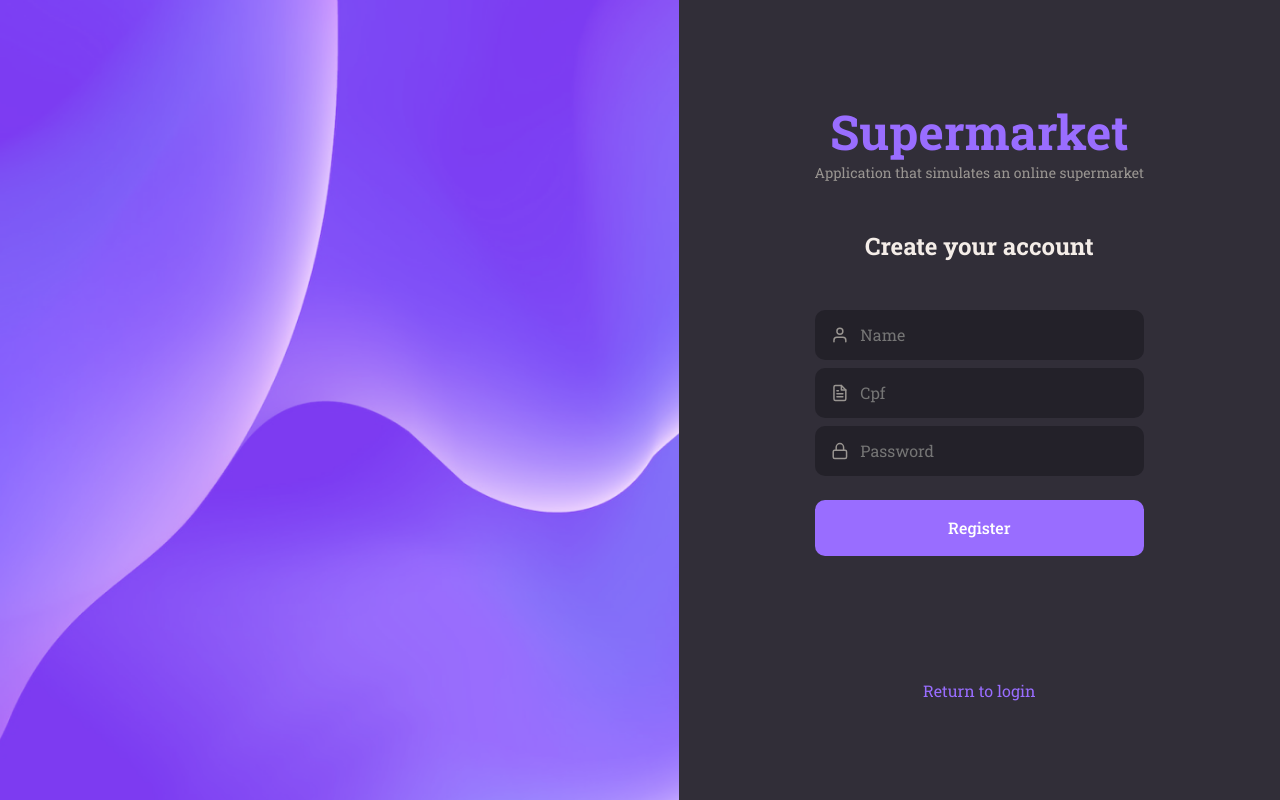
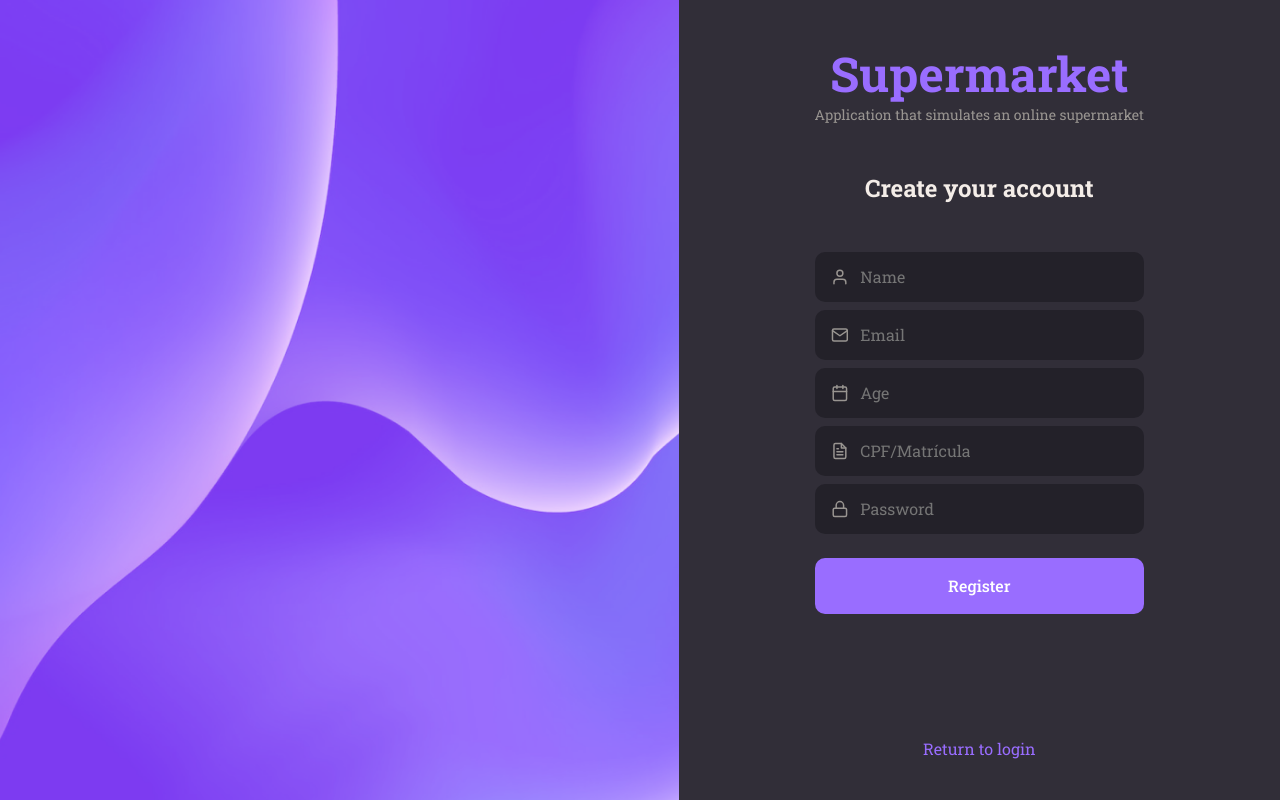
Before and after one commit to weslleyolli/Project_Web_Rest_Frontend, a React (Vite) app: page /register in a window 1280 px wide. Built offline with nearby package versions, Linux system fonts and the light colour scheme.

Commit message:
Login and Register logical

```diff
--- a/package.json
+++ b/package.json
@@ -16,6 +16,7 @@
     "react-dom": "^18.2.0",
     "react-icons": "^4.11.0",
     "react-router-dom": "^6.16.0",
+    "react-toastify": "^9.1.3",
     "styled-components": "^6.0.8"
   },
   "devDependencies": {
--- a/src/pages/SignIn/index.jsx
+++ b/src/pages/SignIn/index.jsx
@@ -1,4 +1,8 @@
-import {FiUser, FiLock } from 'react-icons/fi'
+import React, { useState } from 'react';
+import axios from 'axios';
+import setAuthToken from '/Users/fcabral/Documents/Obsidian Vault/Unifacisa - Módulo 8/WEB com rest/Códigos/Fase02/PDF_Projeto.pdf/Project_Web_Rest_Frontend/src/services/token.js';
+
+import {FiMail, FiLock } from 'react-icons/fi'
 
 import { Link } from 'react-router-dom'
 
@@ -6,34 +10,69 @@ import { Input } from '../../components/Input'
 import { Button } from '../../components/Button'
 
 import { Container, Form, Background } from './styles'
+import { ToastContainer, toast } from 'react-toastify';
+import 'react-toastify/dist/ReactToastify.css';
 
 export function SignIn() {
+    const [email, setEmail] =  useState('');
+    const [password, setPassword] = useState('');
+
+    const handleSubmit = async (e) => {
+        e.preventDefault();
+
+        const formData = {
+            email,
+            password,
+        };
+
+        try {
+            const response = await axios.post('http://localhost:3000/login', formData);
+            console.log('Usuário logado com sucesso!', response.data);
+
+            // Armazene o token no localStorage
+            localStorage.setItem('token', 'Bearer ' + response.data.token);
+
+            // Configure o token nos cabeçalhos
+            setAuthToken(response.data.token);
+
+            toast.success('Bem-vindo!');
+        } catch (error) {
+            toast.error('Erro ao logar.');
+            console.error('Erro ao criar usuário:', error);
+        }
+    }
+
     return (
         <Container >
-            <Form>
+            <Form onSubmit={handleSubmit}>
                 <h1>Supermarket</h1>
                 <p>Application that simulates an online supermarket</p>
 
                 <h2>Make your login</h2>
 
                 <Input
-                    placeholder="Cpf/ Registration"
-                    type="text"
-                    icon={FiUser}
+                    placeholder="Email"
+                    type="email"
+                    icon={FiMail}
+                    value={email}
+                    onChange={(e) => setEmail(e.target.value)}
                 />
                 <Input
                     placeholder="Password"
                     type="password"
                     icon={FiLock}
+                    value={password}
+                    onChange={(e) => setPassword(e.target.value)}
                 />
 
-                <Button title="Enter"/>
+                <Button title="Enter" type="submit" />
 
                 <Link to="/register">
                     Create account
                 </Link>
             </Form>
             <Background />
+            <ToastContainer/>
         </Container>
     )
 }
--- a/src/pages/SignUp/index.jsx
+++ b/src/pages/SignUp/index.jsx
@@ -1,17 +1,74 @@
-import { FiFileText, FiLock, FiUser } from 'react-icons/fi'
+import React, { useState } from 'react';
+import axios from 'axios';
 
-import { Link } from 'react-router-dom'
+import { FiFileText, FiLock, FiUser, FiMail, FiCalendar } from 'react-icons/fi';
+import { Link, useNavigate } from 'react-router-dom';
+import { Input } from '../../components/Input';
+import { Button } from '../../components/Button';
+import { Container, Form, Background } from './styles';
+import { ToastContainer, toast } from 'react-toastify';
+import 'react-toastify/dist/ReactToastify.css';
 
-import { Input } from '../../components/Input'
-import { Button } from '../../components/Button'
-
-import { Container, Form, Background } from './styles'
 
 export function SignUp() {
+  // Declarando as variáveis
+  const [name, setName] = useState('');
+  const [email, setEmail] = useState('');
+  const [age, setAge] = useState('');
+  const [cpfOrMatricula, setCpfOrMatricula] = useState('');
+  const [password, setPassword] = useState('');
+  const navigate = useNavigate();
+
+  // Definindo a função de envio dos dados para o backend
+  const handleSubmit = async (e) => {
+    e.preventDefault();
+
+    // Verificando o número de dígitos no input de CPF/Matricula
+    const isCpf = cpfOrMatricula.length === 11;
+    const isMatricula = cpfOrMatricula.length === 14;
+
+    // Se não tiver 11 nem 14 dígitos
+    if (!isCpf && !isMatricula) {
+      toast.error('CPF/Matrícula deve ter 11 ou 14 dígitos.');
+      return;
+    }
+
+    const formData = {
+      name,
+      email,
+      age,
+      password,
+    };
+
+    if (isCpf) {
+      // Se for CPF, adicionando ao formData como 'cpf'
+      formData.cpf = cpfOrMatricula;
+    } else {
+      // Se for matrícula, adicionando ao formData como 'matricula'
+      formData.matricula = cpfOrMatricula;
+    }
+
+    // Criando o usuário
+    try {
+      const response = await axios.post('http://localhost:3000/create', formData);
+      console.log('Usuário criado com sucesso:', response.data);
+      toast.success('Usuário criado com sucesso!');
+
+      // Definindo um tempo de 2s antes de enviar para a páigna de login
+      setTimeout(() => {
+        navigate('/');
+      }, 2000);
+
+    } catch (error) {
+      toast.error('Erro ao criar o usuário')
+      console.error('Erro ao criar usuário:', error);
+    }
+  };
+
   return (
-        <Container >
+    <Container>
       <Background />
-            <Form>
+      <Form onSubmit={handleSubmit}>
         <h1>Supermarket</h1>
         <p>Application that simulates an online supermarket</p>
 
@@ -21,25 +78,43 @@ export function SignUp() {
           placeholder="Name"
           type="text"
           icon={FiUser}
+          value={name}
+          onChange={(e) => setName(e.target.value)}
         />
-
         <Input
-                    placeholder="Cpf"
+          placeholder="Email"
+          type="email"
+          icon={FiMail}
+          value={email}
+          onChange={(e) => setEmail(e.target.value)}
+        />
+        <Input
+          placeholder="Age"
+          type="text"
+          icon={FiCalendar}
+          value={age}
+          onChange={(e) => setAge(e.target.value)}
+        />
+        <Input
+          placeholder="CPF/Matrícula"
           type="text"
           icon={FiFileText}
+          value={cpfOrMatricula}
+          onChange={(e) => setCpfOrMatricula(e.target.value)}
         />
         <Input
           placeholder="Password"
           type="password"
           icon={FiLock}
+          value={password}
+          onChange={(e) => setPassword(e.target.value)}
         />
 
-                <Button title="Register" />
+        <Button title="Register" type="submit" />
 
-                <Link to="/">
-                    Return to login
-                </Link>
+        <Link to="/">Return to login</Link>
       </Form>
+      <ToastContainer/>
     </Container>
-    )
+  );
 }
--- a/src/routes/app.routes.jsx
+++ b/src/routes/app.routes.jsx
@@ -7,7 +7,7 @@ import { Details } from '../pages/Details'
 export function AppRoutes() {
     return(
         <Routes>
-            <Route path="/" element={<Home />} />
+            <Route path="/home" element={<Home />} />
             <Route path="/new" element={<New />} />
             <Route path="/details" element={<Details />} />
         </Routes>
--- /dev/null
+++ b/src/services/token.js
@@ -0,0 +1,12 @@
+import axios from 'axios';
+
+// Função para definir o token nos cabeçalhos do Axios
+const setAuthToken = (token) => {
+  if (token) {
+    axios.defaults.headers.common['Authorization'] = `Bearer ${token}`;
+  } else {
+    delete axios.defaults.headers.common['Authorization'];
+  }
+};
+
+export default setAuthToken;
```
Also changed, not shown: 1 other file (tests, documents, lock files or other folders). Lines whose indentation alone changed are shown as unchanged.
